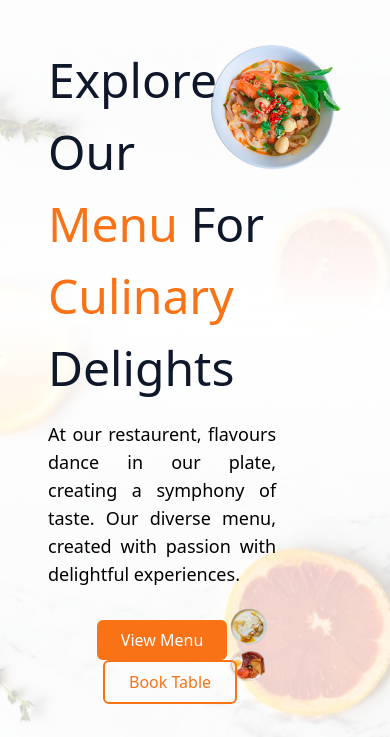
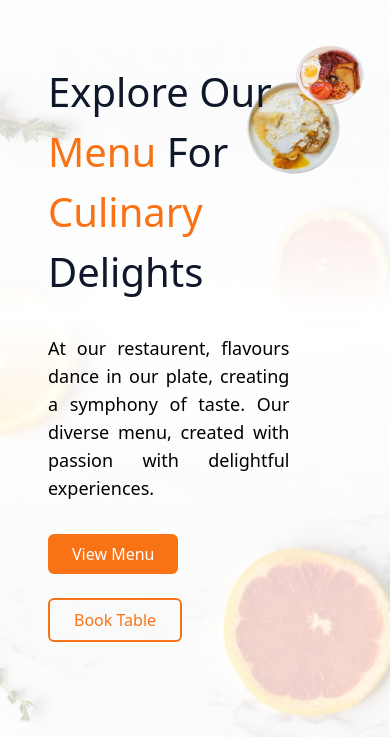
Before and after one commit to Akash-x1i/Restro, a website built with Vite: page index.html in a window 390 px wide. Shown: the part 107-844 px from the top of the page. Built offline with nearby package versions, Linux system fonts and the light colour scheme.

Commit message:
hero responsive

```diff
--- a/index.html
+++ b/index.html
@@ -27,19 +27,20 @@
     </nav>
     <main class="max-w-full">
       <div class="py-[10%] sm:py-[32px] px-12 max-w-7xl flex mx-auto bg-img text-white text-center">
-        <div class="w-[110%] block z-10 content-center">
-          <h1 class="text-[3rem] xl:text-[3.5rem] text-slate-900 text-start font-medium">Explore Our <span class="text-orange-500">Menu</span> For <span class="text-orange-500">Culinary</span> Delights</h1>
-          <p class="text-lg text-justify text-black my-4">At our restaurent, flavours dance in our plate, creating a symphony of taste. Our diverse menu, created with passion with delightful experiences.</p>
-          <div class="float-start my-4">
-            <button class="py-2 px-6 bg-orange-500 rounded-md text-white">View Menu</button>
-            <button class="border-2 py-2 px-6 ml-4 border-orange-500 rounded-md text-orange-500">Book Table</button>
+        <div class="w-[120%] xs:w-[110%] content-center text-left z-10">
+          <h1 class="text-[2.5rem] md:text-[3rem] xl:text-[3.5rem] text-slate-900 font-medium inline xs:block">Explore Our <span class="text-orange-500">Menu </span></h1>
+          <h1 class="text-[2.5rem] md:text-[3rem] xl:text-[3.5rem] text-slate-900 font-medium inline xs:block">For <span class="text-orange-500">Culinary </span>Delights</h1>
+          <p class="text-lg text-justify text-black my-8">At our restaurent, flavours dance in our plate, creating a symphony of taste. Our diverse menu, created with passion with delightful experiences.</p>
+          <div class="float-start">
+            <button class="inline py-2 px-6 bg-orange-500 rounded-md text-white">View Menu</button>
+            <button class="inline border-2 my-6 2xs:my-2 py-2 px-6 xs:ml-4 border-orange-500 rounded-md text-orange-500">Book Table</button>
           </div>
         </div>
-        <div class="flex flex-col -ml-20 md:-ml-12 place-content-end md:place-content-between w-1/2 ">
-          <img src="./img/Hero Bowl Up.png" class="px-8" alt="">
-          <img src="./img/Hero Bowl Down.png" class="px-8" alt="">
+        <div class="hidden 3xs:flex flex-row xs:flex-col -ml-12 xs:-ml-20 md:-ml-12 xs:place-content-between w-1/2 ">
+          <img src="./img/Hero Bowl Up.png" class="h-1/6 xs:h-auto pt-0 mt-8 xs:mt-0" alt="">
+          <img src="./img/Hero Bowl Down.png" class="h-[10%] xs:h-auto -ml-12 xs:ml-0" alt="">
         </div>
-        <div class="md:content-center w-2/3 md:w-full -ml-24 md:block">
+        <div class="hidden md:content-center w-2/3 md:w-full mt-12 xs:mt-0 -ml-24 md:block">
           <img src="/img/Hero Bowl Big.png" alt="">
         </div>
       </div>
```
Also changed, not shown: dist/index.css.
